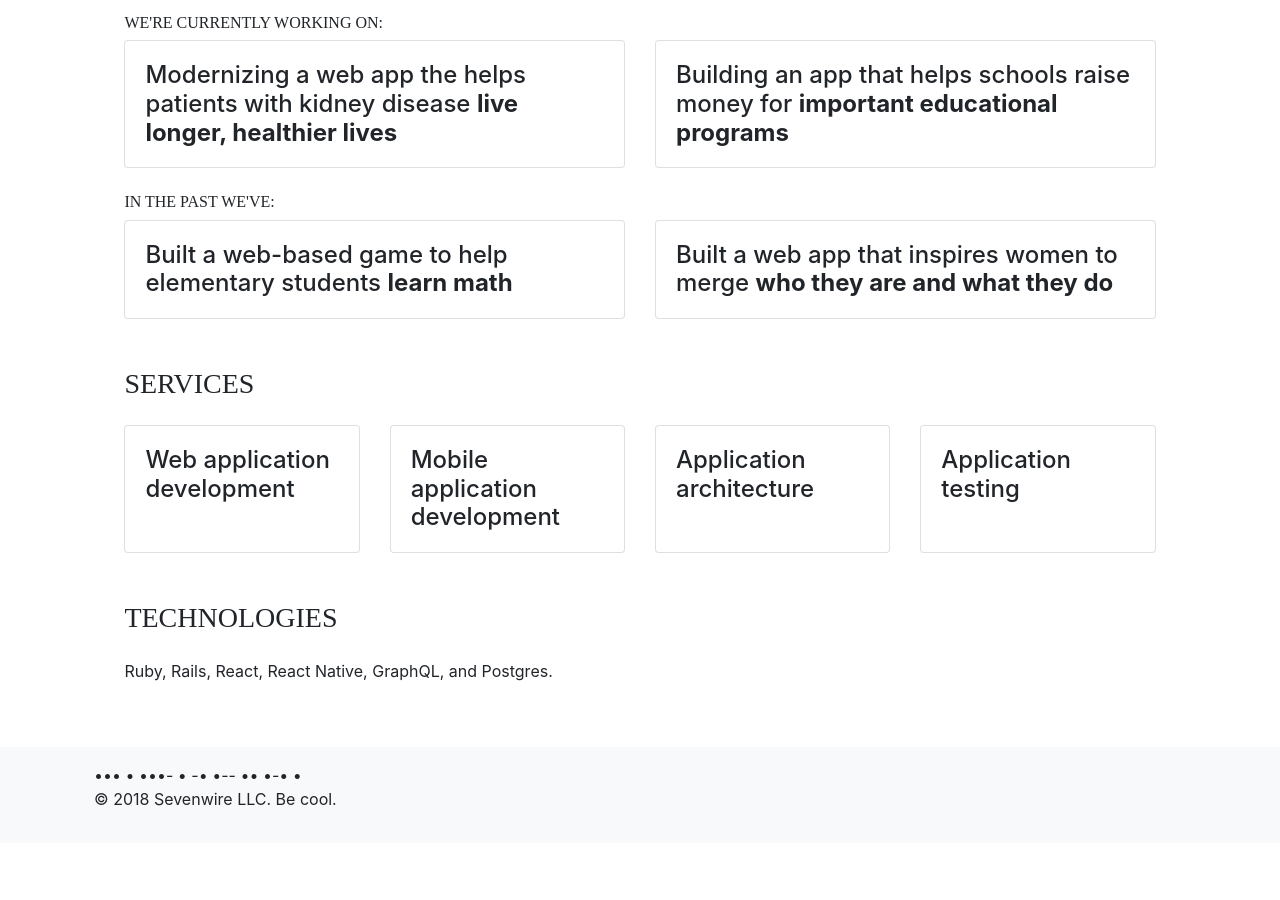
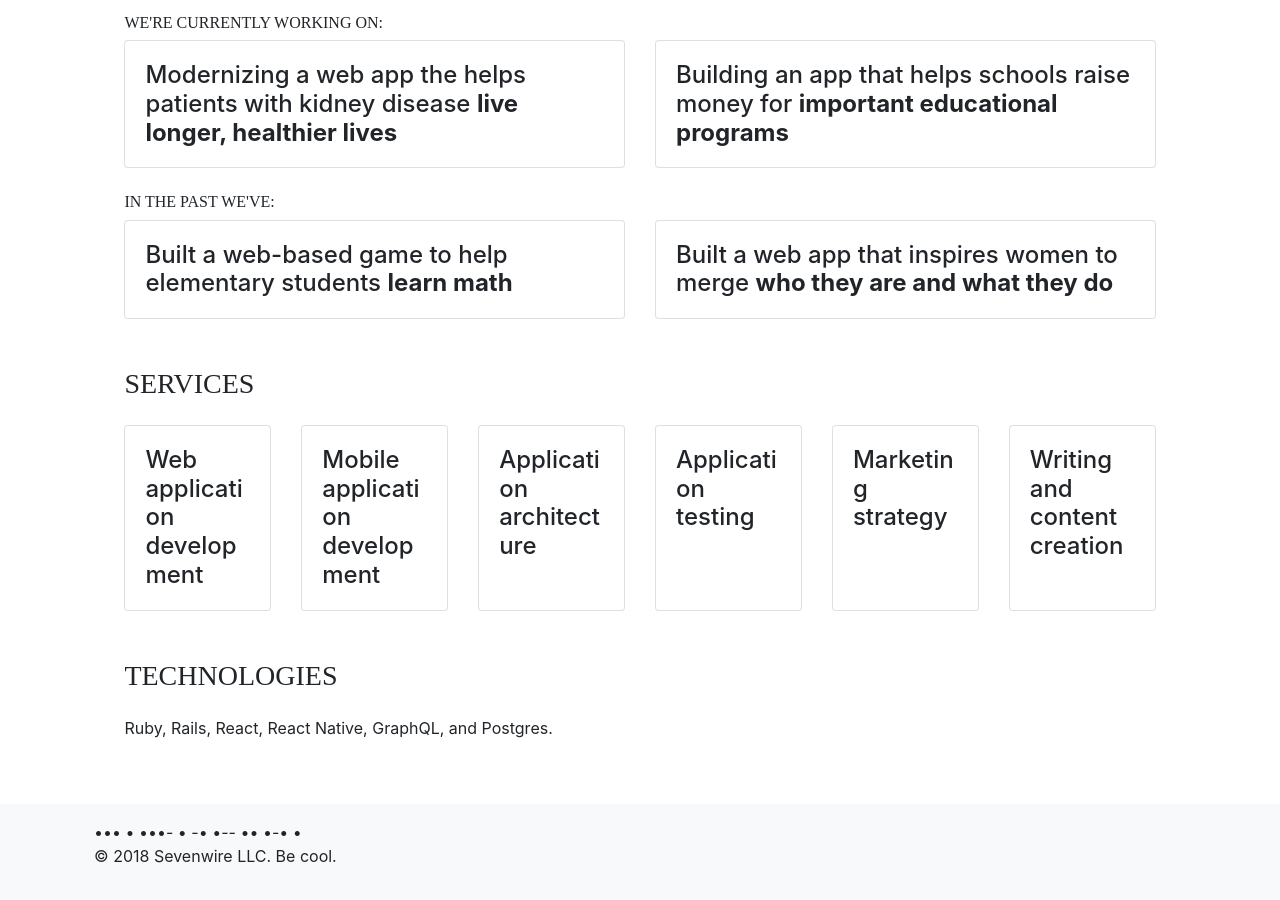
Before and after one commit to sevenwire/sevenwire.com, a Jekyll site: the page built from index.markdown, in a window 1280 px wide and 900 px high, scrolled down 1078 px. Built offline with Jekyll 4.4.1, drawn with Linux system fonts in a browser that asks for light colours; some web fonts are replaced; before the commit the page ends 1921 px from its top, so only the background shows below that.

Commit message:
Adding content services.

```diff
--- a/_layouts/home.html
+++ b/_layouts/home.html
@@ -90,6 +90,16 @@ layout: default
             <p class="card-title card-text h4">Application testing</p>
           </div>
         </div>
+        <div class="card">
+          <div class="card-body">
+            <p class="card-title card-text h4">Marketing strategy</p>
+          </div>
+        </div>
+        <div class="card">
+          <div class="card-body">
+            <p class="card-title card-text h4">Writing and content creation</p>
+          </div>
+        </div>
       </div>
     </div>
   </div>
```
